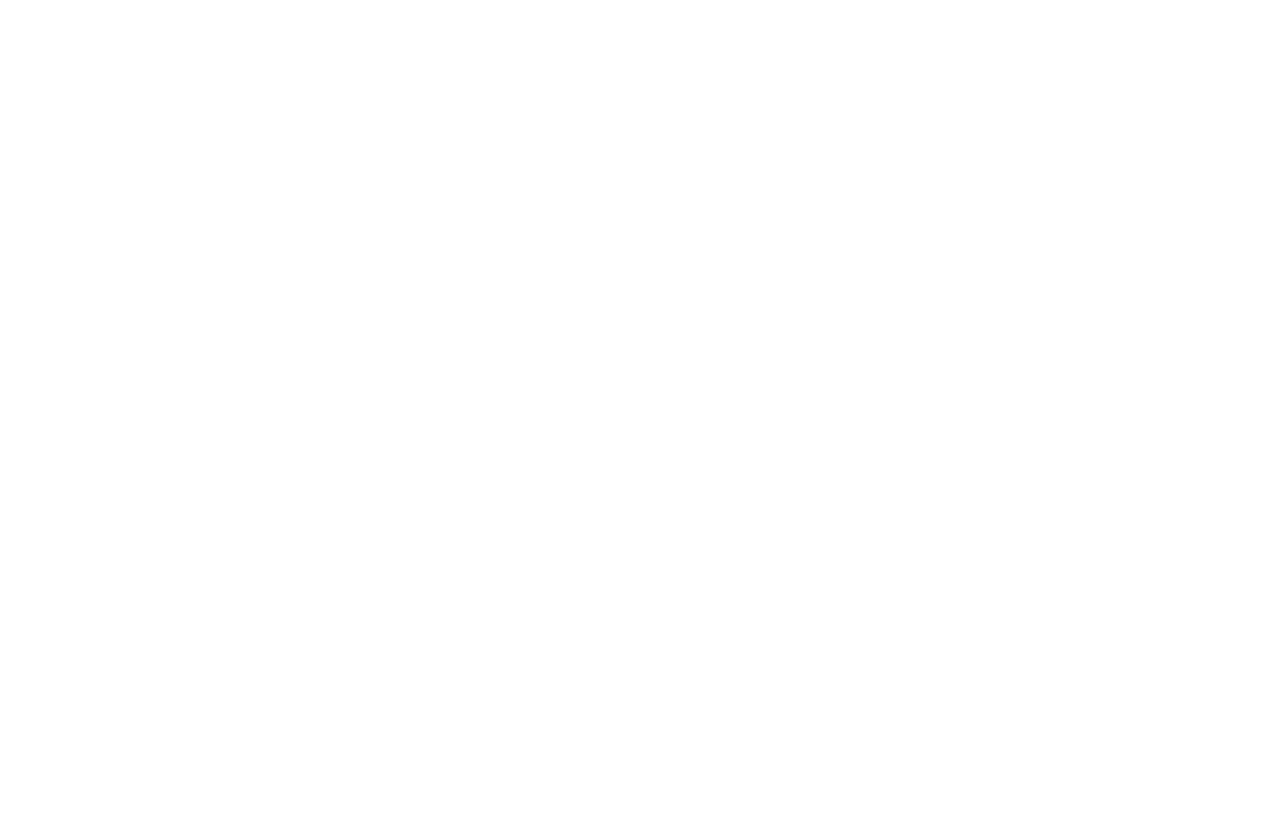
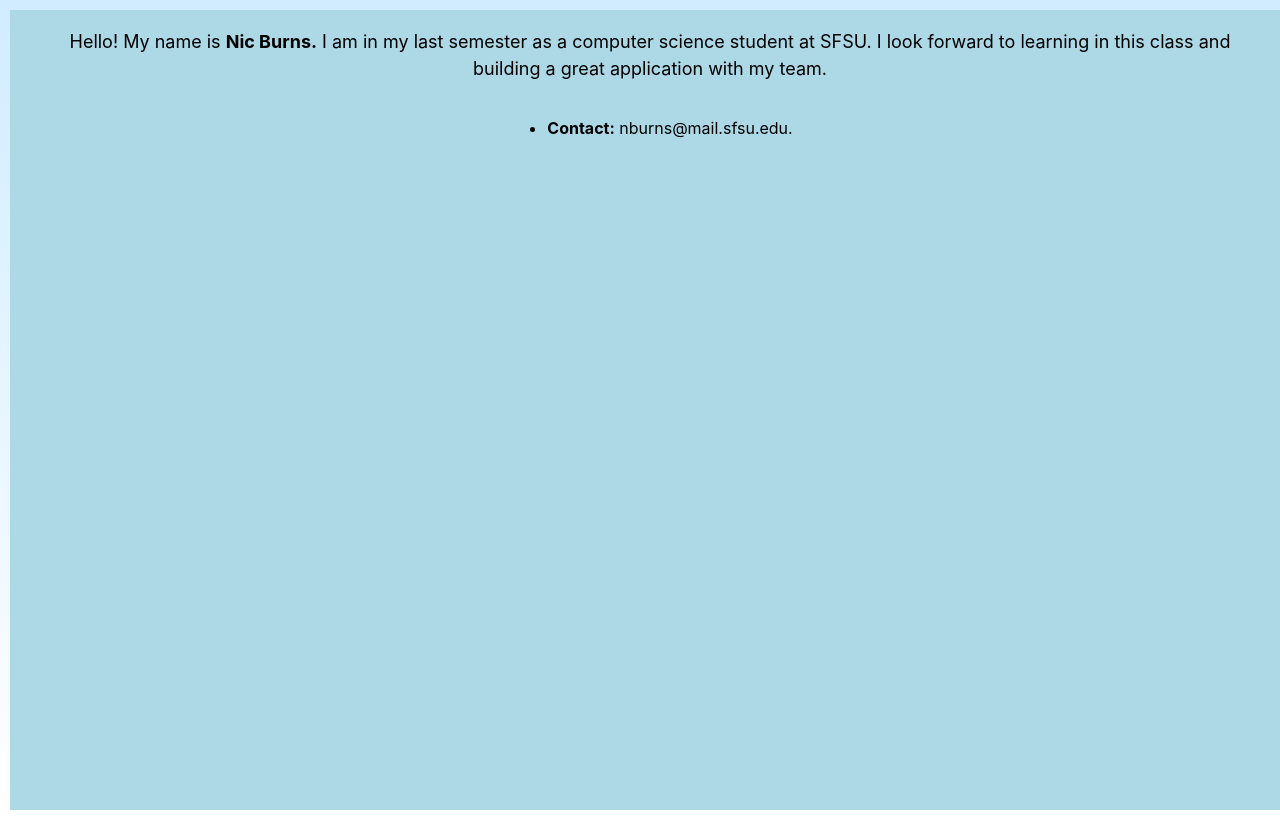
Before and after one commit to liftcodesleep/648, a React (Create React App) app in the folder application/frontend/: page /nick in a window 1280 px wide. Before the commit this address had no page. Built offline with nearby package versions, Linux system fonts and the light colour scheme.

Commit message:
set style changes

```diff
--- a/application/frontend/src/App.js
+++ b/application/frontend/src/App.js
@@ -10,29 +10,19 @@
 
 const App = () => {
 
-    return (
-        // <About/>
-        <Router>
-        <Routes>
 
-          <Route path="/about" element={<About />} />
-          <Route path="/alekya" element={<Alekya/>} />
-          <Route path="/vinay" element ={<Vinay/>} />
-
-        </Routes>
-      </Router>
-    )
 
   return (
     // <About/>
     <Router>
-      <Routes>https://github.com/CSC-648-SFSU/csc648-spring23-01-team01/pull/42/conflict?name=application%252Ffrontend%252Fsrc%252FApp.js&ancestor_oid=f4abf4cc0343a1c96e41b418302042fb45a35b01&base_oid=d6a809234dd5fc79b5bec59eb9ca80dd913d638c&head_oid=75182687b2e528bfb86bd417af28dd27fa267d3e
+      <Routes>
 
         <Route path="/about" element={<About />} />
         <Route path="/alekya" element={<Alekya />} />
         <Route path="/jacob" element={<Jacob />} />
         <Route path="/nick" element={<Nick />} />
-          <Route path="/ishika" element={<Ishika />} />
+        <Route path="/vinay" element={<Vinay />} />
+        <Route path="/ishika" element={<Ishika />} />
       </Routes>
     </Router>
   )
--- a/application/frontend/src/components/About/index.js
+++ b/application/frontend/src/components/About/index.js
@@ -12,7 +12,7 @@
       <p id='info'>Members in our team are:</p>
       <ul >
       <li><Link to={"/alekya"} className="nav-link">
-                      Alekya Bairaboina (Team Lead)
+                      Alekya Bairaboina (Team Lead and Front-End Developer)
                     </Link></li>
                     <li><Link to={"/vinay"} className="nav-link">
                     Vinay (Front-End Lead)
--- a/application/frontend/src/components/Alekya/index.css
+++ b/application/frontend/src/components/Alekya/index.css
@@ -4,6 +4,9 @@
   align-items: center;
   margin-bottom: 30px;
   background-color: lightblue;
+  overflow: auto;
+  width: 100%;
+  height: 100vh;
 }
 
 .member img {
--- a/application/frontend/src/components/Alekya/index.js
+++ b/application/frontend/src/components/Alekya/index.js
@@ -3,7 +3,7 @@
 const Alekya = () => (
   <div class="member">
     <img src={require('../../Images/Alekya.jpeg')} />
-    <h2>Alekya Bairaboina (Team Lead and Front End Developer)</h2>
+    <h2>Alekya Bairaboina (Team Lead and Front-End Developer)</h2>
     <p>Hey!! I am <strong>Alekya Bairaboina.</strong> I'm a graduate CS student and this is my first semester. I love solving real world challenging problems and love developing web applications.
     I am happy to be a part of CSC 848 class and looking forward to learn and expand my skill set.</p>
 
--- a/application/frontend/src/components/Ishika/index.css
+++ b/application/frontend/src/components/Ishika/index.css
@@ -3,6 +3,6 @@
     flex-direction: column;
     align-items: center;
     text-align: left;
-
+    overflow: auto;
     margin: 10px;
   }
--- a/application/frontend/src/components/Jacob/index.css
+++ b/application/frontend/src/components/Jacob/index.css
@@ -4,4 +4,7 @@
   align-items: center;
   text-align: left;
   margin: 12px;
+  width: 100%;
+  height: 100vh;
+  overflow: auto;
 }
--- a/application/frontend/src/components/Nick/index.css
+++ b/application/frontend/src/components/Nick/index.css
@@ -4,4 +4,7 @@
     align-items: center;
     text-align: left;
     margin: 12px;
+    width: 100%;
+    height: 100vh;
+    overflow: auto;
   }
--- a/application/frontend/src/components/Vinay/index.css
+++ b/application/frontend/src/components/Vinay/index.css
@@ -3,6 +3,8 @@
     flex-direction: column;
     align-items: center;
     text-align: left;
-
+    width: 100%;
+    height: 100vh;
     margin: 10px;
+    overflow: auto;
   }
--- a/application/frontend/src/components/Vinay/index.js
+++ b/application/frontend/src/components/Vinay/index.js
@@ -2,7 +2,7 @@
 
 const Vinay = () => (
 
-    <div class= 'member'>
+  <div class='member'>
     <img src={require('../../Images/vinay.jpg')} />
     <h1>
       Nandhi Kanti Vinay Kumar (Front-End Developer)
@@ -24,7 +24,6 @@
         <strong>Email:</strong> fnandhikantivinaykumar@sfsu.edu <span></span>
 
       </li>
-
     </ul>
     <p>
       I love to code and solve problems!
```
Also changed, not shown: application/frontend/src/components/Nick/index.js (indentation only), 1 other file (tests, documents, lock files or other folders). Lines whose indentation alone changed are shown as unchanged.
